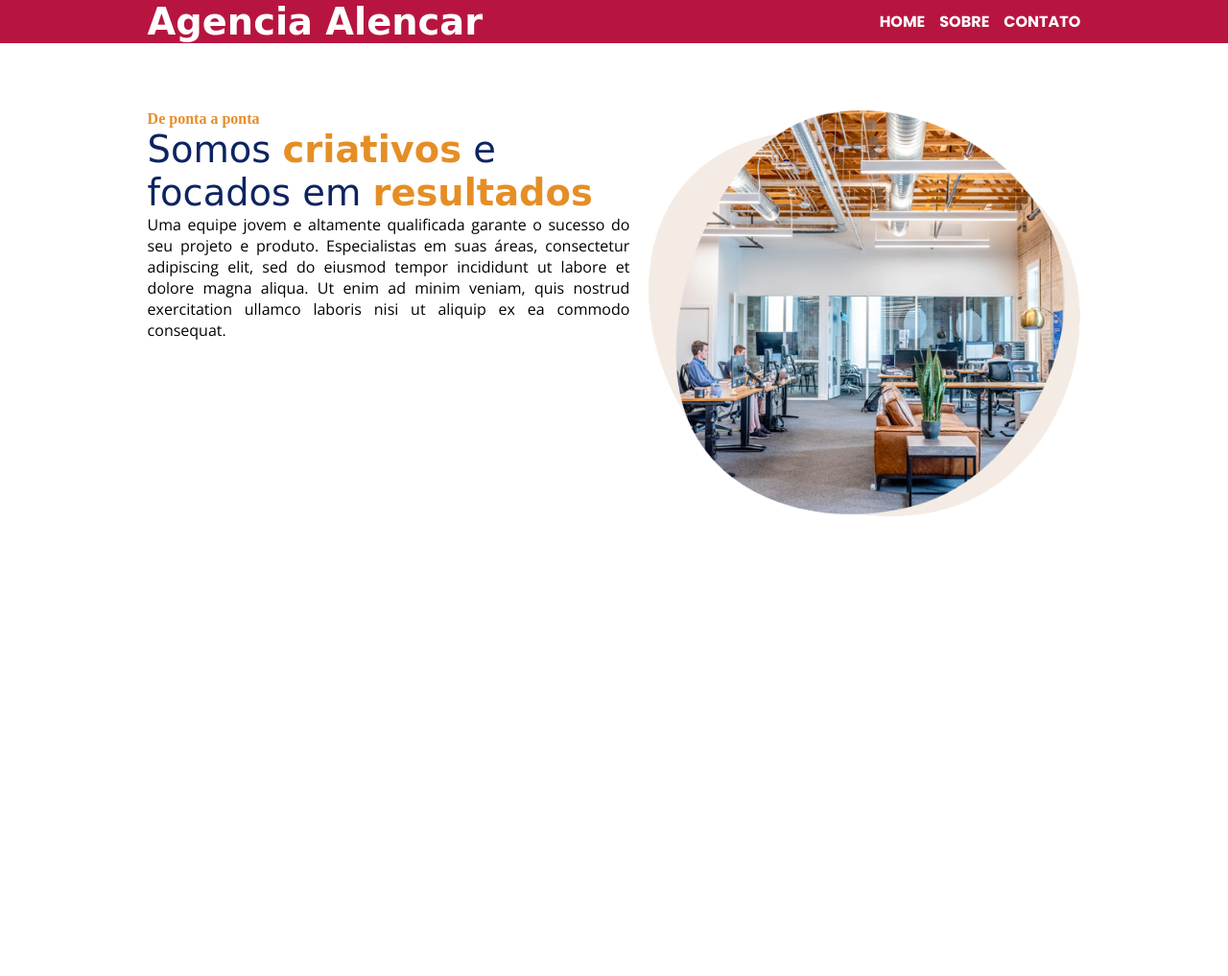
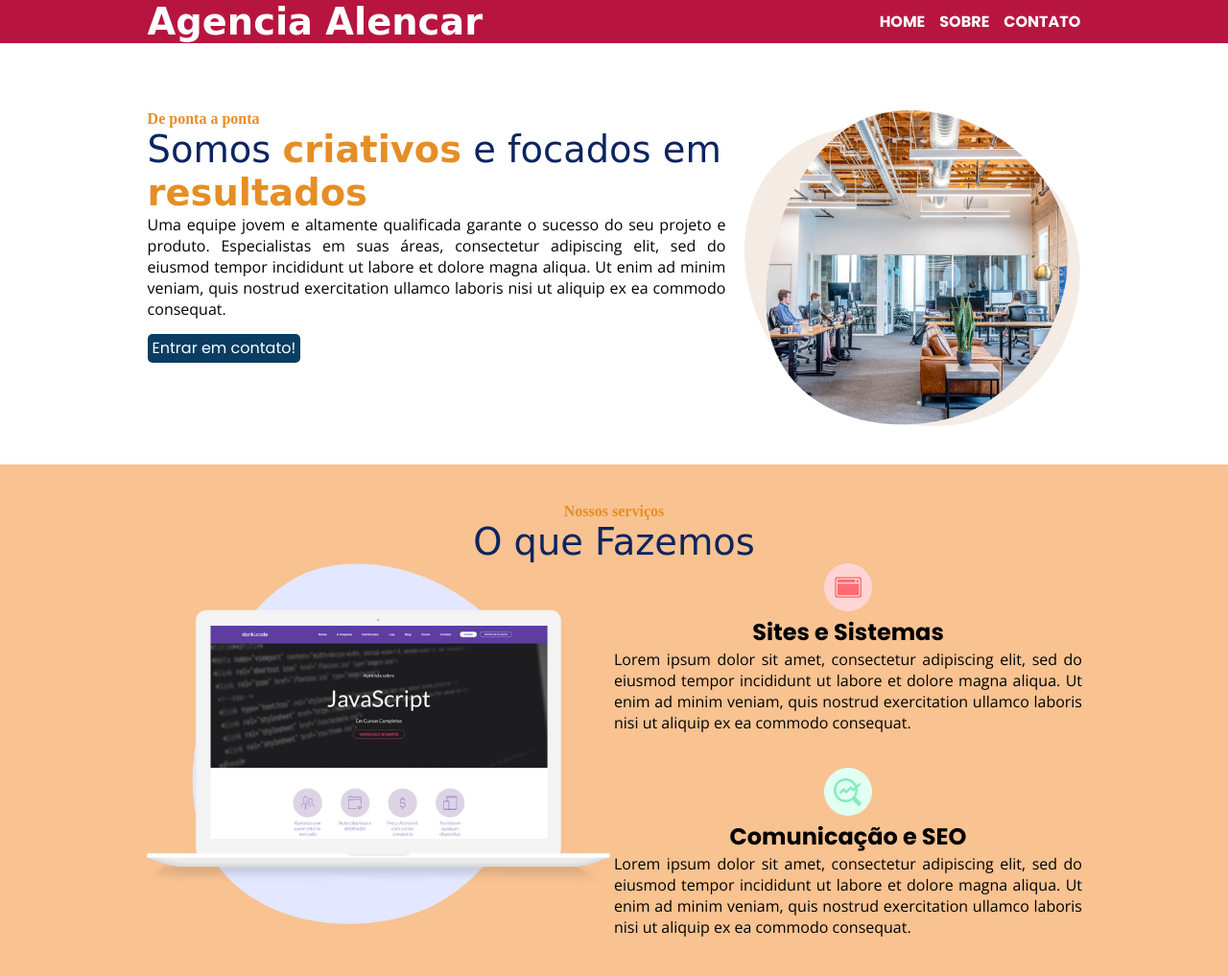
Before and after one commit to Alencar-Bianca/agencia, a plain HTML site: page index.html in a window 1280 px wide. Shown: the whole page at 96% size. Before the commit the page ends 800 px from the top, so only its background shows below. Drawn offline with nearby package versions, Linux system fonts and the light colour scheme; a web font is replaced by a local one.

Commit message:
Create the main-service

```diff
--- a/css/components/main-about.css
+++ b/css/components/main-about.css
@@ -1,6 +1,10 @@
+.main-about{
+    padding-bottom: 40px;
+}
 .aboutimg{
     width: 100%;
-    max-width: 450px;
+    max-width: 350px;
+
 }
 .divabout{
     margin-right: 20px;
--- /dev/null
+++ b/css/components/main-bn.css
@@ -0,0 +1,15 @@
+.main-bnt{
+    background-color: var(--color03);
+    display: inline-block;
+    height: 30px;
+    line-height: 30px;
+    border-radius: 5px;
+    margin-top: 15px;
+    padding: 0 5px;
+    text-align: center;
+}
+.main-bnt .link{
+    color: #fff;
+    font-family: var(--font03);
+    cursor: pointer;
+}
--- a/css/components/main-container.css
+++ b/css/components/main-container.css
@@ -12,5 +12,12 @@
 .-flexabout{
     align-items: flex-start;
     padding-top: 70px;
-
 }
+.-flexserice{
+    display: flex;
+    justify-content: space-evenly;
+}
+.-flexaservice{
+    align-items: flex-start;
+    justify-content: space-between;
+}
--- a/css/components/main-nav.css
+++ b/css/components/main-nav.css
@@ -2,7 +2,7 @@
     display: inline-flex;
     list-style-type: none;
 }
-.main-nav .link{
+.link{
     text-decoration: none;
 }
 .main-nav .link .li{
--- a/css/components/main-p.css
+++ b/css/components/main-p.css
@@ -1,4 +1,5 @@
 .main-p{
     font-family: var(--font02);
     text-align: justify;
+
 }
--- /dev/null
+++ b/css/components/main-service.css
@@ -0,0 +1,22 @@
+.main-service{
+    text-align: center;
+    padding: 40px;
+    background-color: #f8c291;
+}
+.serviceimg{
+    width: 100%;
+    max-width: 100%;
+}
+.boxservice{
+    display: flex;
+    flex-direction: column;
+    align-items: center;
+}
+.serviceleft{
+    float: left;
+    width: 50%;
+}
+.serviceright{
+    float: right;
+    width: 50%;
+}
--- /dev/null
+++ b/css/components/main-subtitle.css
@@ -0,0 +1,6 @@
+.main-subtitle{
+    font-family: var(--font03);
+    font-size: 1.5em;
+    font-weight: bold;
+
+}
--- a/css/reset.css
+++ b/css/reset.css
@@ -7,5 +7,7 @@
 	vertical-align: baseline;
     box-sizing: border-box;
     outline: none;
-
 }
+.clear{
+	clear: both;
+}
--- a/index.html
+++ b/index.html
@@ -4,7 +4,7 @@
     <meta charset="UTF-8">
     <meta name="viewport" content="width=device-width, initial-scale=1.0">
     <title>Agencia Alencar</title>
-    <link rel="stylesheet" href="img/favicon.ico">
+    <link rel="shortcut icon" href="img/favicon.ico" type="image/x-icon">
 
     <link rel="preconnect" href="https://fonts.gstatic.com">
     <link href="https://fonts.googleapis.com/css2?family=Girassol&family=Open+Sans:ital,wght@0,300;1,700&family=Poppins:wght@100;300;400;700&display=swap" rel="stylesheet">
@@ -18,6 +18,9 @@
     <link rel="stylesheet" href="css/components/main-about.css">
     <link rel="stylesheet" href="css/components/main-span.css">
     <link rel="stylesheet" href="css/components/main-p.css">
+    <link rel="stylesheet" href="css/components/main-bn.css">
+    <link rel="stylesheet" href="css/components/main-service.css">
+    <link rel="stylesheet" href="css/components/main-subtitle.css">
 </head>
 <body>
     <header class="main-header">
@@ -38,10 +41,32 @@
                 <div class="divabout">
                     <span class="main-span">De ponta a ponta</span>
                     <h1 class="main-title -hcolor">Somos <span class="main-span">criativos</span> e focados em <span class="main-span">resultados</span></h1>
-                    <p class="main-p">Uma equipe jovem e altamente qualificada garante o sucesso do seu projeto e produto. Especialistas em suas áreas, consectetur adipiscing elit, sed do eiusmod tempor incididunt ut labore et dolore magna aliqua. Ut enim ad minim veniam, quis nostrud exercitation ullamco laboris nisi ut aliquip ex ea commodo consequat.</p>
+                    <p class="main-p -margin">Uma equipe jovem e altamente qualificada garante o sucesso do seu projeto e produto. Especialistas em suas áreas, consectetur adipiscing elit, sed do eiusmod tempor incididunt ut labore et dolore magna aliqua. Ut enim ad minim veniam, quis nostrud exercitation ullamco laboris nisi ut aliquip ex ea commodo consequat.</p>
+                    <div class="main-bnt"><a class="link" href="">Entrar em contato!</a></div>
                 </div>
                 <img class="aboutimg" src="img/image-hero.png" alt="Hero" >
             </div>
     </section>
+
+    <section class="main-service">
+        <div class="main-container">
+            <span class="main-span ">Nossos serviços</span>
+            <h1 class="main-title -hcolor">O que Fazemos</h1>
+            <div class="serviceleft">
+                <img class="serviceimg" src="img/image-oquefazemos.png" alt="O que Fazemos">
+            </div>
+
+            <div class="serviceright">
+                <img class="iconservice" src="img/sistemasesites.png" alt="Sistemas">
+                <h2 class="main-subtitle ">Sites e Sistemas</h2>
+                <p class="main-p ">Lorem ipsum dolor sit amet, consectetur adipiscing elit, sed do eiusmod tempor incididunt ut labore et dolore magna aliqua. Ut enim ad minim veniam, quis nostrud exercitation ullamco laboris nisi ut aliquip ex ea commodo consequat.</p><br><br>
+
+                <img class="iconservice" src="img/comunicacaoeseo.png" alt="Sistemas">
+                <h2 class="main-subtitle ">Comunicação e SEO</h2>
+                <p class="main-p ">Lorem ipsum dolor sit amet, consectetur adipiscing elit, sed do eiusmod tempor incididunt ut labore et dolore magna aliqua. Ut enim ad minim veniam, quis nostrud exercitation ullamco laboris nisi ut aliquip ex ea commodo consequat.</p>
+            </div>
+            <div class="clear"></div>
+        </div>
+    </section>
 </body>
 </html>
```
Also changed, not shown: css/components/main-span.css (line endings or trailing spaces).
